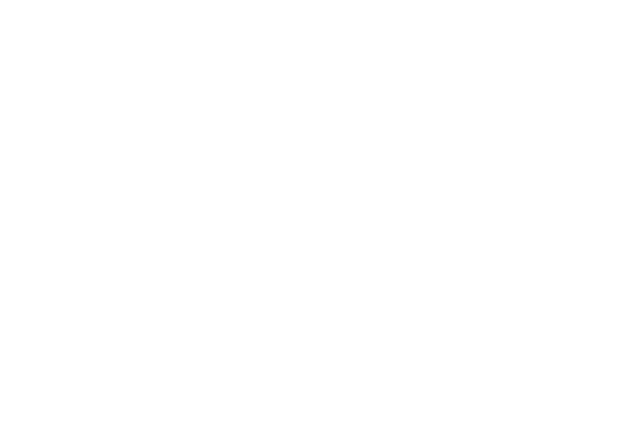
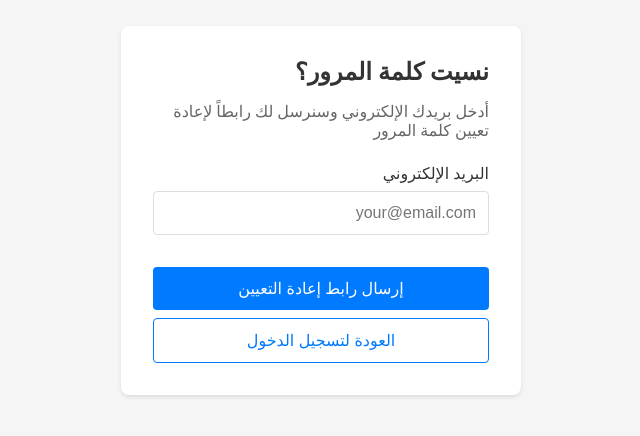
Before and after one commit to mazenabdelgawad700/MedScanAIFrontEnd, a React (Vite) app in the folder medscanai/: page /forgot-password in a window 1280 px wide. Before the commit this address had no page. Shown: the part 190-626 px from the top of the page, without its empty margins (319-959 px from the left). Built offline with nearby package versions, Linux system fonts and the light colour scheme.

Commit message:
add reset password page and forgot password page and their routes

```diff
--- a/medscanai/src/App.jsx
+++ b/medscanai/src/App.jsx
@@ -2,6 +2,8 @@ import { Routes, Route } from "react-router-dom";
 import Home from "./pages/Home/Home";
 import Auth from "./pages/Auth/Auth";
 import ConfirmEmail from "./pages/ConfirmEmail/ConfirmEmail";
+import ForgotPassword from "./pages/ForgotPassword/ForgotPassword";
+import ResetPassword from "./pages/ResetPassword/ResetPassword";
 
 function App() {
   return (
@@ -10,6 +12,8 @@ function App() {
         <Route path="/" element={<Home />} />
         <Route path="/auth" element={<Auth />} />
         <Route path="/confirm-email" element={<ConfirmEmail />} />
+        <Route path="/forgot-password" element={<ForgotPassword />} />
+        <Route path="/reset-password" element={<ResetPassword />} />
       </Routes>
     </main>
   );
--- a/medscanai/src/pages/Auth/Auth.css
+++ b/medscanai/src/pages/Auth/Auth.css
@@ -113,6 +113,25 @@
   cursor: pointer;
 }
 
+.forgot-password-link {
+  text-align: center;
+  margin-top: 1rem;
+}
+
+.text-button {
+  background: none;
+  border: none;
+  color: #0b63ff;
+  cursor: pointer;
+  padding: 0;
+  font-size: 0.9rem;
+  text-decoration: underline;
+}
+
+.text-button:hover {
+  color: #0842b8;
+}
+
 @media (max-width:520px) {
   .auth-card {
     padding: 16px;
--- a/medscanai/src/pages/Auth/Auth.jsx
+++ b/medscanai/src/pages/Auth/Auth.jsx
@@ -196,6 +196,18 @@ const Auth = () => {
           <button className="submit-btn" type="submit" disabled={loading}>
             {loading ? "..." : mode === "login" ? "تسجيل الدخول" : "إنشاء حساب"}
           </button>
+
+          {mode === "login" && (
+            <div className="forgot-password-link">
+              <button
+                type="button"
+                onClick={() => navigate("/forgot-password")}
+                className="text-button"
+              >
+                هل نسيت كلمة المرور؟
+              </button>
+            </div>
+          )}
         </form>
       </div>
     </div>
--- /dev/null
+++ b/medscanai/src/pages/ForgotPassword/ForgotPassword.css
@@ -0,0 +1,85 @@
+.forgot-password-page {
+  display: flex;
+  justify-content: center;
+  align-items: center;
+  min-height: 100vh;
+  padding: 20px;
+  background-color: #f5f5f5;
+}
+
+.forgot-password-card {
+  background: white;
+  padding: 2rem;
+  border-radius: 8px;
+  box-shadow: 0 2px 4px rgba(0, 0, 0, 0.1);
+  width: 100%;
+  max-width: 400px;
+  text-align: right;
+  direction: rtl;
+}
+
+.forgot-password-card h1 {
+  color: #333;
+  margin-bottom: 1rem;
+  font-size: 1.5rem;
+}
+
+.forgot-password-card p {
+  color: #666;
+  margin-bottom: 1.5rem;
+}
+
+.form-group {
+  margin-bottom: 1rem;
+}
+
+.form-group label {
+  display: block;
+  margin-bottom: 0.5rem;
+  color: #333;
+}
+
+.form-group input {
+  width: 100%;
+  padding: 0.75rem;
+  border: 1px solid #ddd;
+  border-radius: 4px;
+  font-size: 1rem;
+}
+
+.message {
+  padding: 1rem;
+  margin: 1rem 0;
+  border-radius: 4px;
+  background-color: #f8f9fa;
+  color: #333;
+  text-align: center;
+}
+
+button {
+  width: 100%;
+  padding: 0.75rem;
+  background-color: #007bff;
+  color: white;
+  border: none;
+  border-radius: 4px;
+  font-size: 1rem;
+  cursor: pointer;
+  margin-top: 1rem;
+}
+
+button:disabled {
+  background-color: #ccc;
+  cursor: not-allowed;
+}
+
+.back-button {
+  background-color: transparent;
+  color: #007bff;
+  border: 1px solid #007bff;
+  margin-top: 0.5rem;
+}
+
+.back-button:hover {
+  background-color: #f8f9fa;
+}
--- /dev/null
+++ b/medscanai/src/pages/ForgotPassword/ForgotPassword.jsx
@@ -0,0 +1,88 @@
+import React, { useState, useEffect } from "react";
+import { useNavigate } from "react-router-dom";
+import "./ForgotPassword.css";
+
+const API_BASE = "https://localhost:7196/api/authentication";
+
+const ForgotPassword = () => {
+  const [email, setEmail] = useState("");
+  const [loading, setLoading] = useState(false);
+  const [message, setMessage] = useState(null);
+  const navigate = useNavigate();
+
+  useEffect(() => {
+    // Redirect if user is logged in
+    const token = localStorage.getItem("token");
+    if (token) {
+      navigate("/");
+    }
+  }, [navigate]);
+
+  const handleSubmit = async (e) => {
+    e.preventDefault();
+    setLoading(true);
+    setMessage(null);
+
+    try {
+      const response = await fetch(`${API_BASE}/ResetPasswordEmail`, {
+        method: "POST",
+        headers: {
+          "Content-Type": "application/json",
+        },
+        body: JSON.stringify({ email }),
+      });
+
+      const data = await response.json();
+
+      if (data.succeeded) {
+        setMessage(
+          "تم إرسال رابط إعادة تعيين كلمة المرور إلى بريدك الإلكتروني"
+        );
+      } else {
+        setMessage(data.message || "حدث خطأ. يرجى المحاولة مرة أخرى");
+      }
+    } catch {
+      setMessage("حدث خطأ في الاتصال. يرجى المحاولة مرة أخرى");
+    } finally {
+      setLoading(false);
+    }
+  };
+
+  return (
+    <div className="forgot-password-page">
+      <div className="forgot-password-card">
+        <h1>نسيت كلمة المرور؟</h1>
+        <p>أدخل بريدك الإلكتروني وسنرسل لك رابطاً لإعادة تعيين كلمة المرور</p>
+
+        <form onSubmit={handleSubmit}>
+          <div className="form-group">
+            <label>البريد الإلكتروني</label>
+            <input
+              type="email"
+              value={email}
+              onChange={(e) => setEmail(e.target.value)}
+              placeholder="your@email.com"
+              required
+            />
+          </div>
+
+          {message && <div className="message">{message}</div>}
+
+          <button type="submit" disabled={loading}>
+            {loading ? "جارٍ الإرسال..." : "إرسال رابط إعادة التعيين"}
+          </button>
+
+          <button
+            type="button"
+            className="back-button"
+            onClick={() => navigate("/auth")}
+          >
+            العودة لتسجيل الدخول
+          </button>
+        </form>
+      </div>
+    </div>
+  );
+};
+
+export default ForgotPassword;
--- /dev/null
+++ b/medscanai/src/pages/ResetPassword/ResetPassword.css
@@ -0,0 +1,74 @@
+.reset-password-page {
+  display: flex;
+  justify-content: center;
+  align-items: center;
+  min-height: 100vh;
+  padding: 20px;
+  background-color: #f5f5f5;
+}
+
+.reset-password-card {
+  background: white;
+  padding: 2rem;
+  border-radius: 8px;
+  box-shadow: 0 2px 4px rgba(0, 0, 0, 0.1);
+  width: 100%;
+  max-width: 400px;
+  text-align: right;
+  direction: rtl;
+}
+
+.reset-password-card h1 {
+  color: #333;
+  margin-bottom: 1rem;
+  font-size: 1.5rem;
+}
+
+.reset-password-card p {
+  color: #666;
+  margin-bottom: 1.5rem;
+}
+
+.form-group {
+  margin-bottom: 1rem;
+}
+
+.form-group label {
+  display: block;
+  margin-bottom: 0.5rem;
+  color: #333;
+}
+
+.form-group input {
+  width: 100%;
+  padding: 0.75rem;
+  border: 1px solid #ddd;
+  border-radius: 4px;
+  font-size: 1rem;
+}
+
+.message {
+  padding: 1rem;
+  margin: 1rem 0;
+  border-radius: 4px;
+  background-color: #f8f9fa;
+  color: #333;
+  text-align: center;
+}
+
+button {
+  width: 100%;
+  padding: 0.75rem;
+  background-color: #007bff;
+  color: white;
+  border: none;
+  border-radius: 4px;
+  font-size: 1rem;
+  cursor: pointer;
+  margin-top: 1rem;
+}
+
+button:disabled {
+  background-color: #ccc;
+  cursor: not-allowed;
+}
--- /dev/null
+++ b/medscanai/src/pages/ResetPassword/ResetPassword.jsx
@@ -0,0 +1,122 @@
+import React, { useState, useEffect } from "react";
+import { useNavigate, useSearchParams } from "react-router-dom";
+import "./ResetPassword.css";
+
+const API_BASE = "https://localhost:7196/api/authentication";
+
+const ResetPassword = () => {
+  const [searchParams] = useSearchParams();
+  const navigate = useNavigate();
+  const [form, setForm] = useState({
+    password: "",
+    confirmPassword: "",
+  });
+  const [loading, setLoading] = useState(false);
+  const [message, setMessage] = useState(null);
+
+  useEffect(() => {
+    // Redirect if user is logged in
+    const authToken = localStorage.getItem("token");
+    if (authToken) {
+      navigate("/");
+      return;
+    }
+
+    // Validate URL parameters
+    const resetToken = searchParams.get("token");
+    const email = searchParams.get("email");
+    if (!resetToken || !email) {
+      setMessage("رابط إعادة تعيين كلمة المرور غير صالح");
+    }
+  }, [navigate, searchParams]);
+
+  const handleSubmit = async (e) => {
+    e.preventDefault();
+
+    if (form.password !== form.confirmPassword) {
+      setMessage("كلمات المرور غير متطابقة");
+      return;
+    }
+
+    const resetPasswordToken = searchParams.get("token");
+    const email = searchParams.get("email");
+
+    setLoading(true);
+    setMessage(null);
+
+    try {
+      const response = await fetch(`${API_BASE}/ResetPassword`, {
+        method: "POST",
+        headers: {
+          "Content-Type": "application/json",
+        },
+        body: JSON.stringify({
+          email,
+          newPassword: form.password,
+          resetPasswordToken,
+        }),
+      });
+
+      const data = await response.json();
+
+      if (data.succeeded) {
+        setMessage("تم إعادة تعيين كلمة المرور بنجاح");
+        setTimeout(() => navigate("/auth"), 2000);
+      } else {
+        setMessage(data.message || "حدث خطأ. يرجى المحاولة مرة أخرى");
+      }
+    } catch {
+      setMessage("حدث خطأ في الاتصال. يرجى المحاولة مرة أخرى");
+    } finally {
+      setLoading(false);
+    }
+  };
+
+  const handleChange = (e) => {
+    const { name, value } = e.target;
+    setForm((prev) => ({ ...prev, [name]: value }));
+  };
+
+  return (
+    <div className="reset-password-page">
+      <div className="reset-password-card">
+        <h1>إعادة تعيين كلمة المرور</h1>
+        <p>الرجاء إدخال كلمة المرور الجديدة</p>
+
+        <form onSubmit={handleSubmit}>
+          <div className="form-group">
+            <label>كلمة المرور الجديدة</label>
+            <input
+              type="password"
+              name="password"
+              value={form.password}
+              onChange={handleChange}
+              placeholder="●●●●●●●●"
+              required
+            />
+          </div>
+
+          <div className="form-group">
+            <label>تأكيد كلمة المرور</label>
+            <input
+              type="password"
+              name="confirmPassword"
+              value={form.confirmPassword}
+              onChange={handleChange}
+              placeholder="●●●●●●●●"
+              required
+            />
+          </div>
+
+          {message && <div className="message">{message}</div>}
+
+          <button type="submit" disabled={loading}>
+            {loading ? "جارٍ إعادة التعيين..." : "إعادة تعيين كلمة المرور"}
+          </button>
+        </form>
+      </div>
+    </div>
+  );
+};
+
+export default ResetPassword;
```
